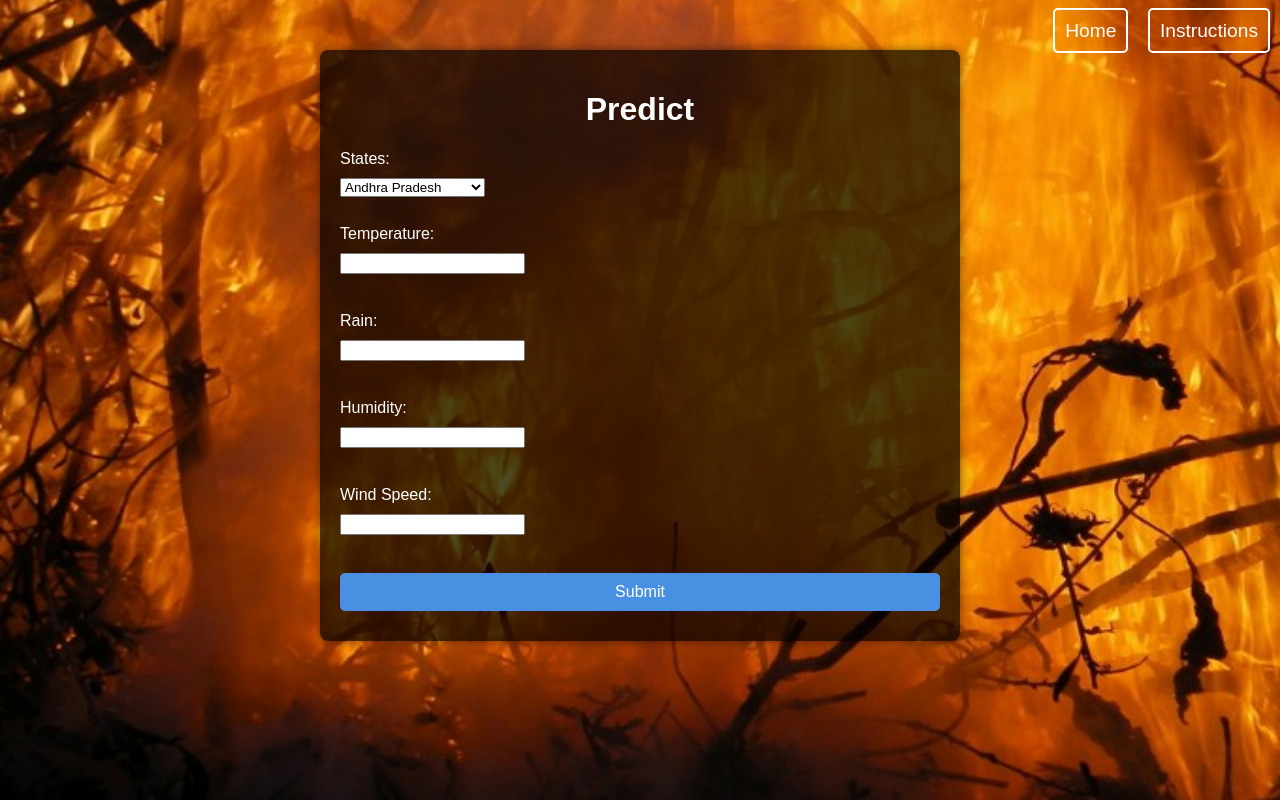
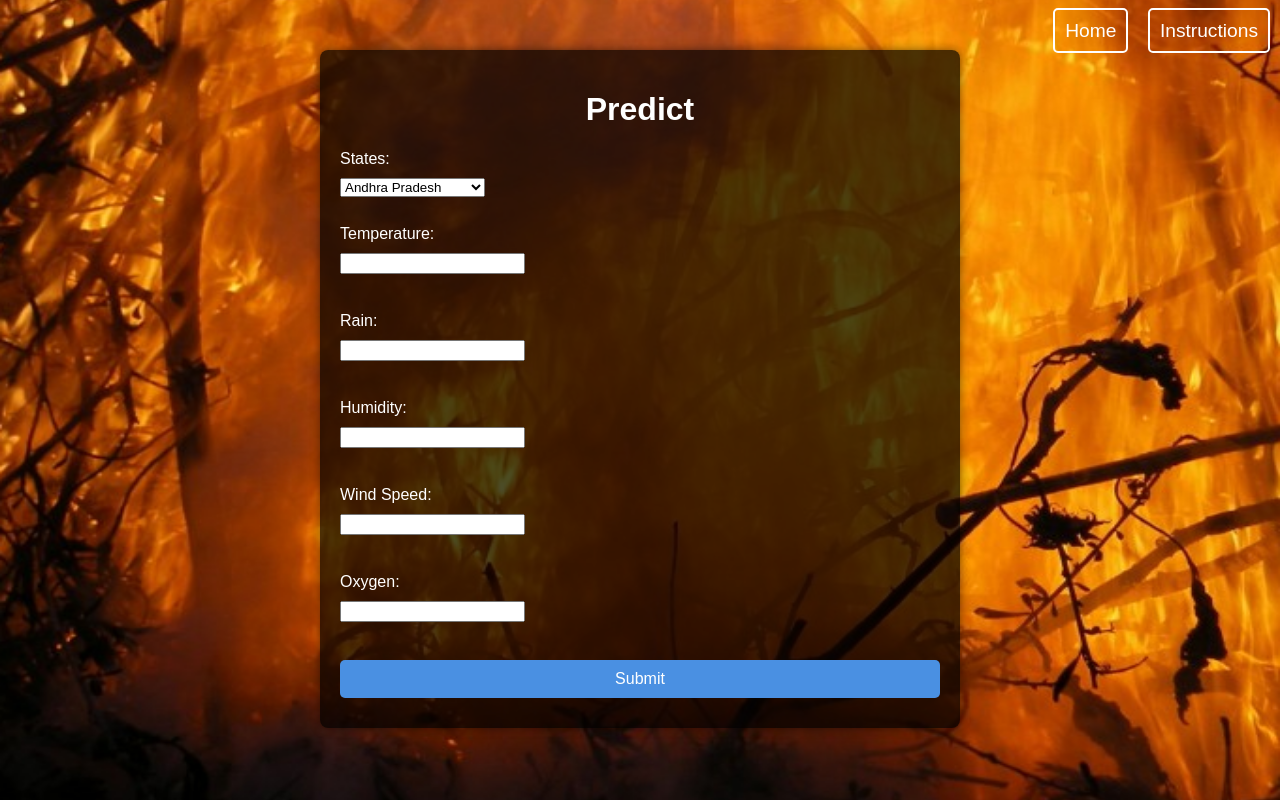
Before and after one commit to kavyac30/machinelearning-fire, a Flask app: page /predict in a window 1280 px wide. Run offline with Flask 3, Linux system fonts and the light colour scheme; parts of the project's set-up code (start-up, migrations or seed data) failed here and were passed over.

Commit message:
Update predict.html

```diff
--- a/templates/predict.html
+++ b/templates/predict.html
@@ -108,8 +108,8 @@
             <input type="number" id="humidity" name="humidity" step="0.1" required><br>
             <label for="wind speed">Wind Speed:</label>
             <input type="number" id="wind speed" name="wind speed" required><br>
-            <!--<label for="oxygen">Oxygen:</label>
-            <input type="number" id="oxygen" name="oxygen" required><br>-->
+            <label for="oxygen">Oxygen:</label>
+            <input type="number" id="oxygen" name="oxygen" required><br>
             <input type="submit" value="Submit">
         </form>
         <div class="instructions" id="instructions">
```
